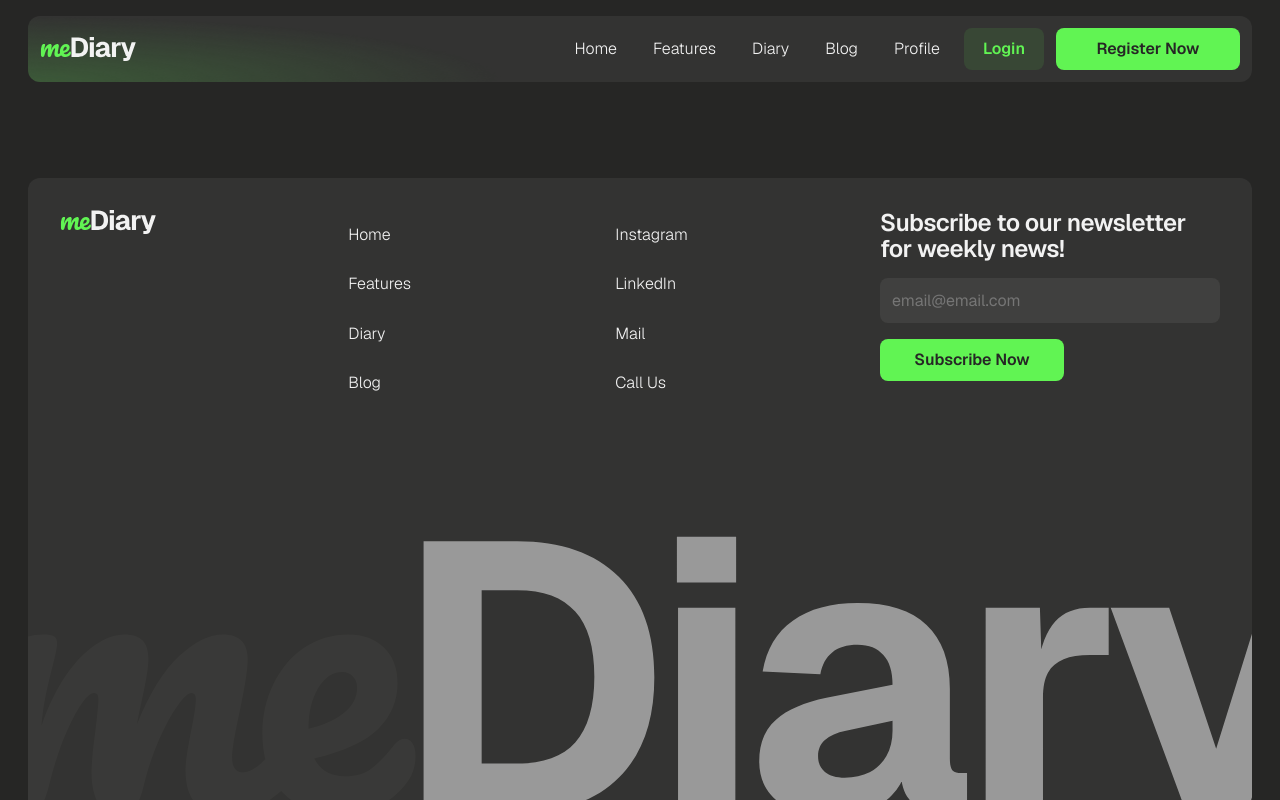
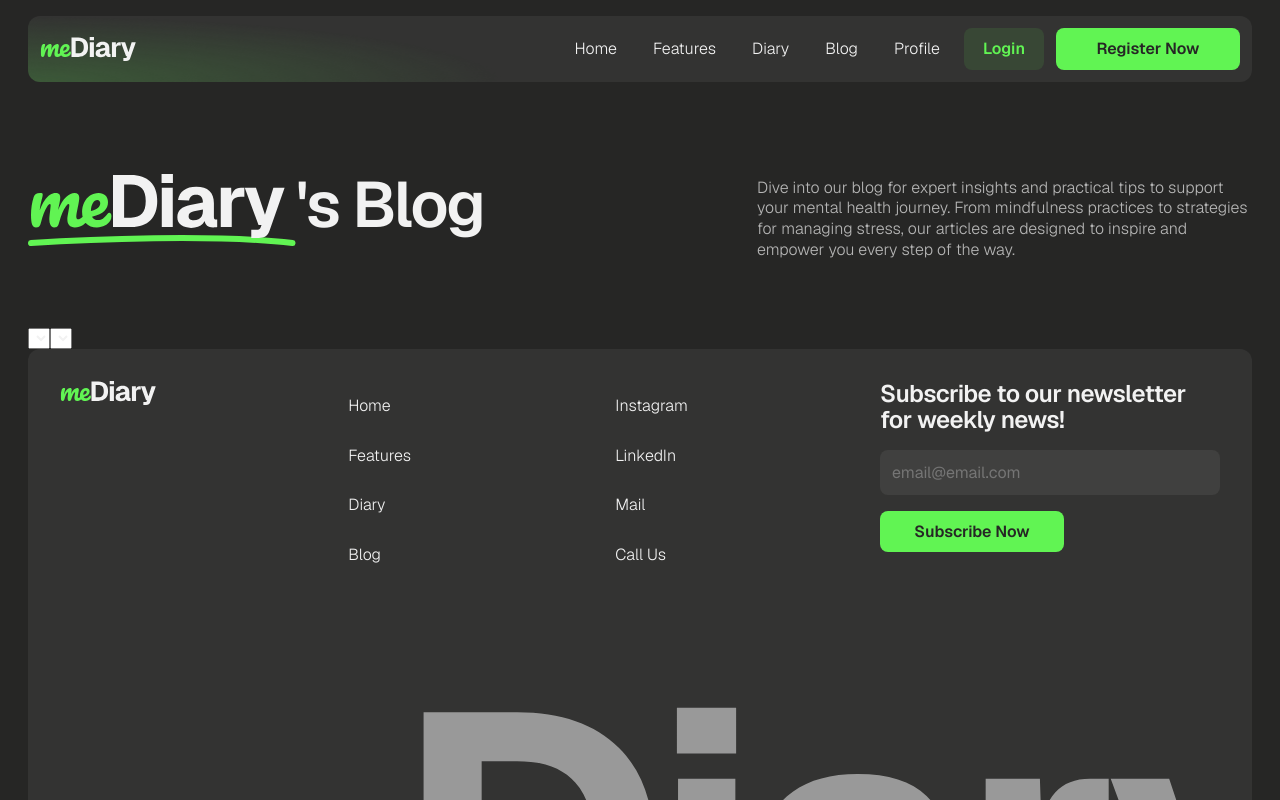
Before and after one commit to elab-development/klijentske-veb-tehnologije-2024-2023-0294-ednevnik, a React (Create React App) app in the folder mediary/: page /blog in a window 1280 px wide. Shown: the top 800 px of the page. Built offline with nearby package versions, Linux system fonts and the light colour scheme.

Commit message:
Dodata Blog stranica, postavljena šema za API sa koga će se povlačiti podaci, dodate komponente OneBlogPost i OneTestimonial zbog lakšeg pisanja koda, sredjen CSS...

```diff
--- a/mediary/src/App.css
+++ b/mediary/src/App.css
@@ -680,3 +680,28 @@ label {
 }
 
 /* PROFILE end */
+
+/* BLOG begin */
+
+.blog-heading-visual {
+  position: relative;
+  top: 20px;
+}
+
+.blog-section-p {
+  max-width: 495px;
+}
+
+.blog-heading-wrapper {
+  display: flex;
+  flex-direction: row;
+  align-items: start;
+  justify-content: space-between;
+}
+
+.blog-heading {
+  position: relative;
+  top: -24px;
+}
+
+/* BLOG end */
--- a/mediary/src/App.tsx
+++ b/mediary/src/App.tsx
@@ -7,6 +7,7 @@ import Register from "./components/Register";
 import Features from "./components/Features";
 import Home from "./components/Home";
 import Profile from "./components/Profile";
+import Blog from "./components/Blog";
 
 import { BrowserRouter as Router, Routes, Route } from "react-router-dom";
 
@@ -19,7 +20,7 @@ function App() {
           <Route path="/" element={<Home />} />
           <Route path="/features" element={<Features />} />
           <Route path="/diary" />
-          <Route path="/blog" />
+          <Route path="/blog" element={<Blog />} />
           <Route path="/profile" element={<Profile />} />
           <Route path="/login" element={<Login />} />
           <Route path="/register" element={<Register />} />
--- /dev/null
+++ b/mediary/src/components/Blog.tsx
@@ -0,0 +1,41 @@
+import React from "react";
+
+function Blog() {
+  return (
+    <>
+      <div className="padding-global">
+        <div className="container">
+          <div className="blog-section">
+            <div className="blog-heading-wrapper">
+              <h1 className="blog-heading">
+                <img
+                  src="../assets/blog-heading-img.svg"
+                  alt="meDiary"
+                  className="blog-heading-visual"
+                />
+                's Blog
+              </h1>
+              <p className="blog-section-p">
+                Dive into our blog for expert insights and practical tips to
+                support your mental health journey. From mindfulness practices
+                to strategies for managing stress, our articles are designed to
+                inspire and empower you every step of the way.
+              </p>
+            </div>
+
+            <div className="blog-content-wrapper">
+              <div className="blog-filters-wrapper">
+                <select name="blogTheme" id="blog-theme-select"></select>
+                <select name="blogOrderBy" id="blog-order-by-select"></select>
+              </div>
+
+              <div className="blog-posts-wrapper"></div>
+            </div>
+          </div>
+        </div>
+      </div>
+    </>
+  );
+}
+
+export default Blog;
--- a/mediary/src/components/Home.tsx
+++ b/mediary/src/components/Home.tsx
@@ -1,4 +1,6 @@
 import React from "react";
+import OneBlogPost from "./OneBlogPost";
+import OneTestimonial from "./OneTestimonial";
 
 function Home() {
   return (
@@ -81,74 +83,9 @@ function Home() {
 
               <div className="blog-posts-wrapper">
                 {/* Placeholderi */}
-                <div className="blog-post">
-                  <img
-                    src="../assets/blog-post-card.png"
-                    alt="Blog Post Card"
-                  />
-                  <div className="blog-post-content">
-                    <div className="blog-post-text-wrapper">
-                      <h3>
-                        5 Simple Mindfulness Exercises to Boost Your Daily Calm
-                      </h3>
-                      <p className="blog-post-p">
-                        Learn five easy mindfulness techniques to reduce stress
-                        and find inner peace in just a few minutes a day. Start
-                        your journey to a calmer mind today.
-                      </p>
-                    </div>
-
-                    <a href="/" className="cta secondary blog-read-btn">
-                      Read Article
-                    </a>
-                  </div>
-                </div>
-
-                <div className="blog-post">
-                  <img
-                    src="../assets/blog-post-card.png"
-                    alt="Blog Post Card"
-                  />
-                  <div className="blog-post-content">
-                    <div className="blog-post-text-wrapper">
-                      <h3>
-                        5 Simple Mindfulness Exercises to Boost Your Daily Calm
-                      </h3>
-                      <p className="blog-post-p">
-                        Learn five easy mindfulness techniques to reduce stress
-                        and find inner peace in just a few minutes a day. Start
-                        your journey to a calmer mind today.
-                      </p>
-                    </div>
-
-                    <a href="/" className="cta secondary blog-read-btn">
-                      Read Article
-                    </a>
-                  </div>
-                </div>
-
-                <div className="blog-post">
-                  <img
-                    src="../assets/blog-post-card.png"
-                    alt="Blog Post Card"
-                  />
-                  <div className="blog-post-content">
-                    <div className="blog-post-text-wrapper">
-                      <h3>
-                        5 Simple Mindfulness Exercises to Boost Your Daily Calm
-                      </h3>
-                      <p className="blog-post-p">
-                        Learn five easy mindfulness techniques to reduce stress
-                        and find inner peace in just a few minutes a day. Start
-                        your journey to a calmer mind today.
-                      </p>
-                    </div>
-
-                    <a href="/" className="cta secondary blog-read-btn">
-                      Read Article
-                    </a>
-                  </div>
-                </div>
+                <OneBlogPost />
+                <OneBlogPost />
+                <OneBlogPost />
               </div>
 
               <a href="/" className="cta primary blog-cta-btn element-center">
@@ -201,74 +138,9 @@ function Home() {
               </div>
 
               <div className="testimonials-wrapper">
-                <div className="testimonial">
-                  <p className="testimonial-text">
-                    <span className="hanging-punctuation">"</span>meDiary has
-                    been a lifeline for managing my stress. Helps me manage
-                    daily stress in business and my work."
-                  </p>
-                  <div className="testimonial-person-wrapper">
-                    <img src="../assets/person-1.png" alt="Person" />
-                    <div className="testimonial-name-wrapper">
-                      <div className="stars-wrapper">
-                        <img src="../assets/stars.svg" alt="Star" />
-                      </div>
-                      <span className="text-semibold">Max Carter</span>
-                    </div>
-                  </div>
-
-                  <img
-                    src="../assets/testimonial-gradient.svg"
-                    alt="Testimonial Gradient"
-                    className="testimonial-gradient"
-                  />
-                </div>
-
-                <div className="testimonial">
-                  <p className="testimonial-text">
-                    <span className="hanging-punctuation">"</span>meDiary has
-                    been a lifeline for managing my stress. Helps me manage
-                    daily stress in business and my work."
-                  </p>
-                  <div className="testimonial-person-wrapper">
-                    <img src="../assets/person-1.png" alt="Person" />
-                    <div className="testimonial-name-wrapper">
-                      <div className="stars-wrapper">
-                        <img src="../assets/stars.svg" alt="Star" />
-                      </div>
-                      <span className="text-semibold">Max Carter</span>
-                    </div>
-                  </div>
-
-                  <img
-                    src="../assets/testimonial-gradient.svg"
-                    alt="Testimonial Gradient"
-                    className="testimonial-gradient"
-                  />
-                </div>
-
-                <div className="testimonial">
-                  <p className="testimonial-text">
-                    <span className="hanging-punctuation">"</span>meDiary has
-                    been a lifeline for managing my stress. Helps me manage
-                    daily stress in business and my work."
-                  </p>
-                  <div className="testimonial-person-wrapper">
-                    <img src="../assets/person-1.png" alt="Person" />
-                    <div className="testimonial-name-wrapper">
-                      <div className="stars-wrapper">
-                        <img src="../assets/stars.svg" alt="Star" />
-                      </div>
-                      <span className="text-semibold">Max Carter</span>
-                    </div>
-                  </div>
-
-                  <img
-                    src="../assets/testimonial-gradient.svg"
-                    alt="Testimonial Gradient"
-                    className="testimonial-gradient"
-                  />
-                </div>
+                <OneTestimonial />
+                <OneTestimonial />
+                <OneTestimonial />
               </div>
             </div>
           </div>
--- /dev/null
+++ b/mediary/src/components/OneBlogPost.tsx
@@ -0,0 +1,27 @@
+import React from "react";
+
+function OneBlogPost() {
+  return (
+    <>
+      <div className="blog-post">
+        <img src="../assets/blog-post-card.png" alt="Blog Post Card" />
+        <div className="blog-post-content">
+          <div className="blog-post-text-wrapper">
+            <h3>5 Simple Mindfulness Exercises to Boost Your Daily Calm</h3>
+            <p className="blog-post-p">
+              Learn five easy mindfulness techniques to reduce stress and find
+              inner peace in just a few minutes a day. Start your journey to a
+              calmer mind today.
+            </p>
+          </div>
+
+          <a href="/" className="cta secondary blog-read-btn">
+            Read Article
+          </a>
+        </div>
+      </div>
+    </>
+  );
+}
+
+export default OneBlogPost;
--- /dev/null
+++ b/mediary/src/components/OneTestimonial.tsx
@@ -0,0 +1,32 @@
+import React from "react";
+
+function OneTestimonial() {
+  return (
+    <>
+      <div className="testimonial">
+        <p className="testimonial-text">
+          <span className="hanging-punctuation">"</span>meDiary has been a
+          lifeline for managing my stress. Helps me manage daily stress in
+          business and my work."
+        </p>
+        <div className="testimonial-person-wrapper">
+          <img src="../assets/person-1.png" alt="Person" />
+          <div className="testimonial-name-wrapper">
+            <div className="stars-wrapper">
+              <img src="../assets/stars.svg" alt="Star" />
+            </div>
+            <span className="text-semibold">Max Carter</span>
+          </div>
+        </div>
+
+        <img
+          src="../assets/testimonial-gradient.svg"
+          alt="Testimonial Gradient"
+          className="testimonial-gradient"
+        />
+      </div>
+    </>
+  );
+}
+
+export default OneTestimonial;
```
Also changed, not shown: mediary/public/assets/blog-heading-img.svg (added).
